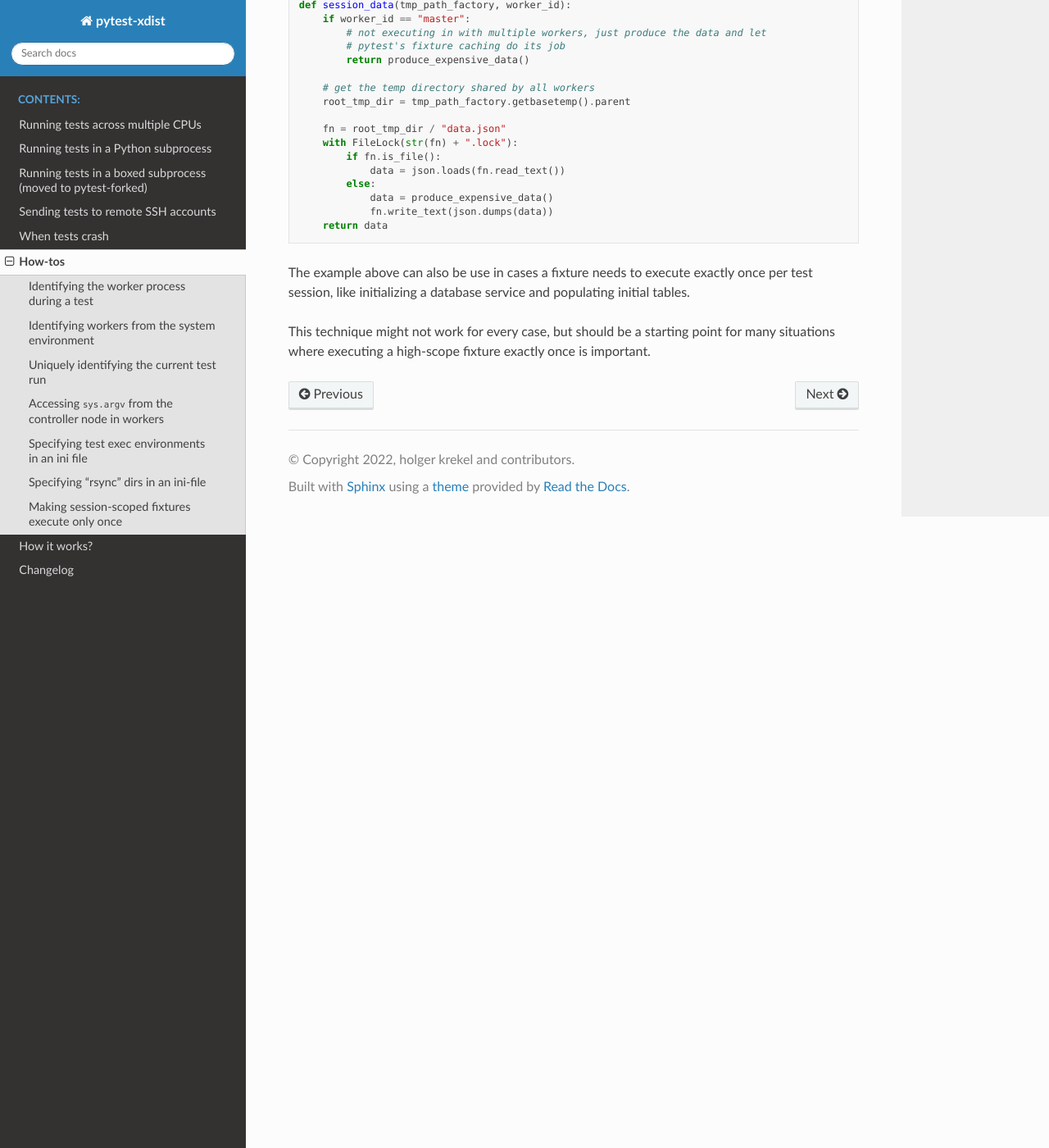
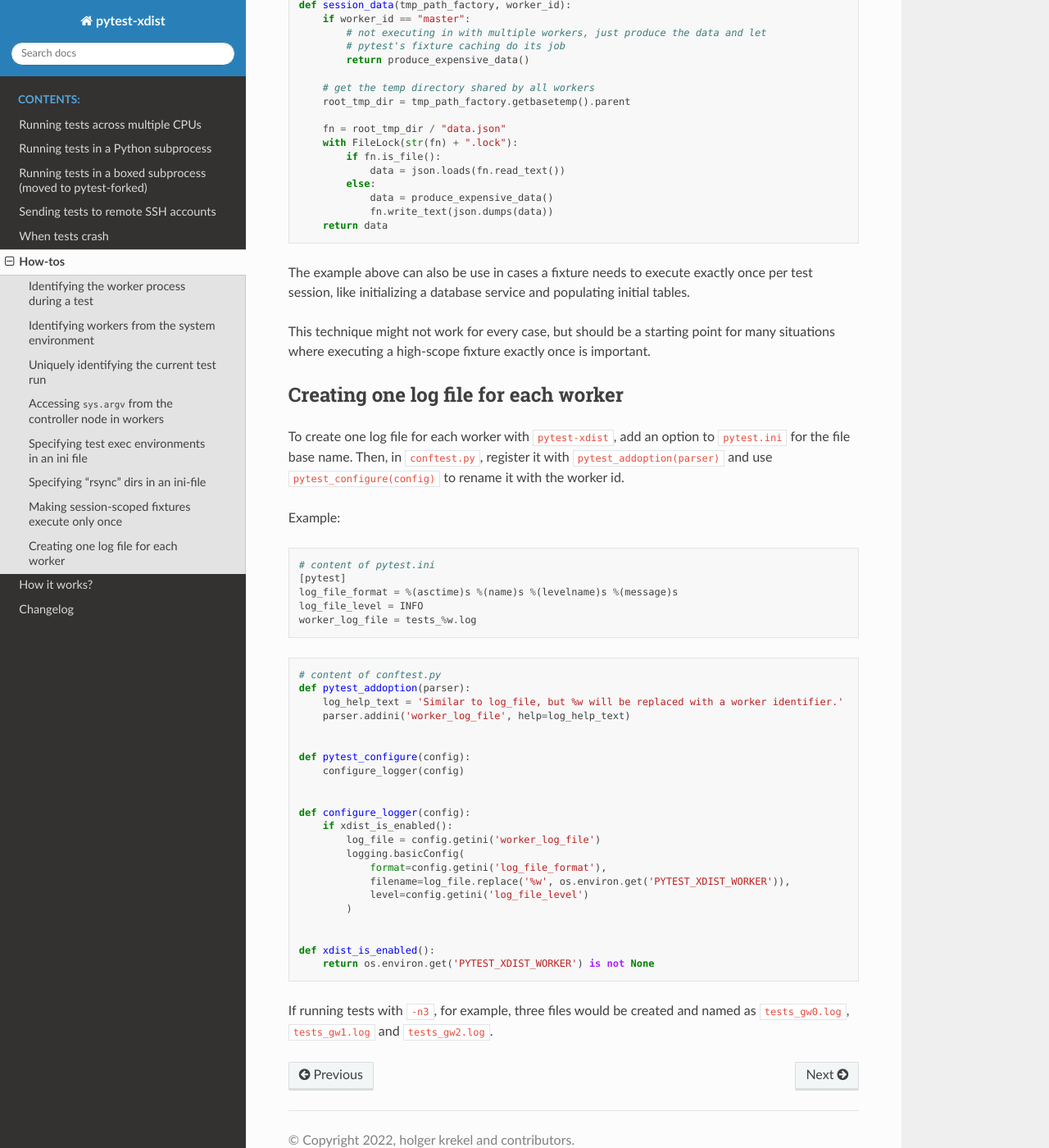
Before and after one commit to pytest-dev/pytest-xdist, a Sphinx documentation site: the page built from docs/how-to.rst, in a window 1280 px wide and 1400 px high, scrolled down 3771 px. Shown: the whole window at 82% size. Built offline with Sphinx 7.4.7 and the Read the Docs theme 2.0.0, drawn with Linux system fonts in a browser that asks for light colours.

Commit message:
Add instructions to create one file for each worker

```diff
--- a/docs/how-to.rst
+++ b/docs/how-to.rst
@@ -222,3 +222,52 @@ initializing a database service and populating initial tables.
 
 This technique might not work for every case, but should be a starting point for many situations
 where executing a high-scope fixture exactly once is important.
+
+
+Creating one log file for each worker
+^^^^^^^^^^^^^^^^^^^^^^^^^^^^^^^^^^^^^
+
+To create one log file for each worker with ``pytest-xdist``, add
+an option to ``pytest.ini`` for the file base name. Then, in ``conftest.py``,
+register it with ``pytest_addoption(parser)`` and use ``pytest_configure(config)``
+to rename it with the worker id.
+
+Example:
+
+.. code-block:: python
+
+    # content of pytest.ini
+    [pytest]
+    log_file_format = %(asctime)s %(name)s %(levelname)s %(message)s
+    log_file_level = INFO
+    worker_log_file = tests_%w.log
+
+
+.. code-block:: python
+
+    # content of conftest.py
+    def pytest_addoption(parser):
+        log_help_text = 'Similar to log_file, but %w will be replaced with a worker identifier.'
+        parser.addini('worker_log_file', help=log_help_text)
+
+
+    def pytest_configure(config):
+        configure_logger(config)
+
+
+    def configure_logger(config):
+        if xdist_is_enabled():
+            log_file = config.getini('worker_log_file')
+            logging.basicConfig(
+                format=config.getini('log_file_format'),
+                filename=log_file.replace('%w', os.environ.get('PYTEST_XDIST_WORKER')),
+                level=config.getini('log_file_level')
+            )
+
+
+    def xdist_is_enabled():
+        return os.environ.get('PYTEST_XDIST_WORKER') is not None
+
+
+If running tests with ``-n3``, for example, three files would be created and named
+as ``tests_gw0.log``, ``tests_gw1.log`` and ``tests_gw2.log``.
```
